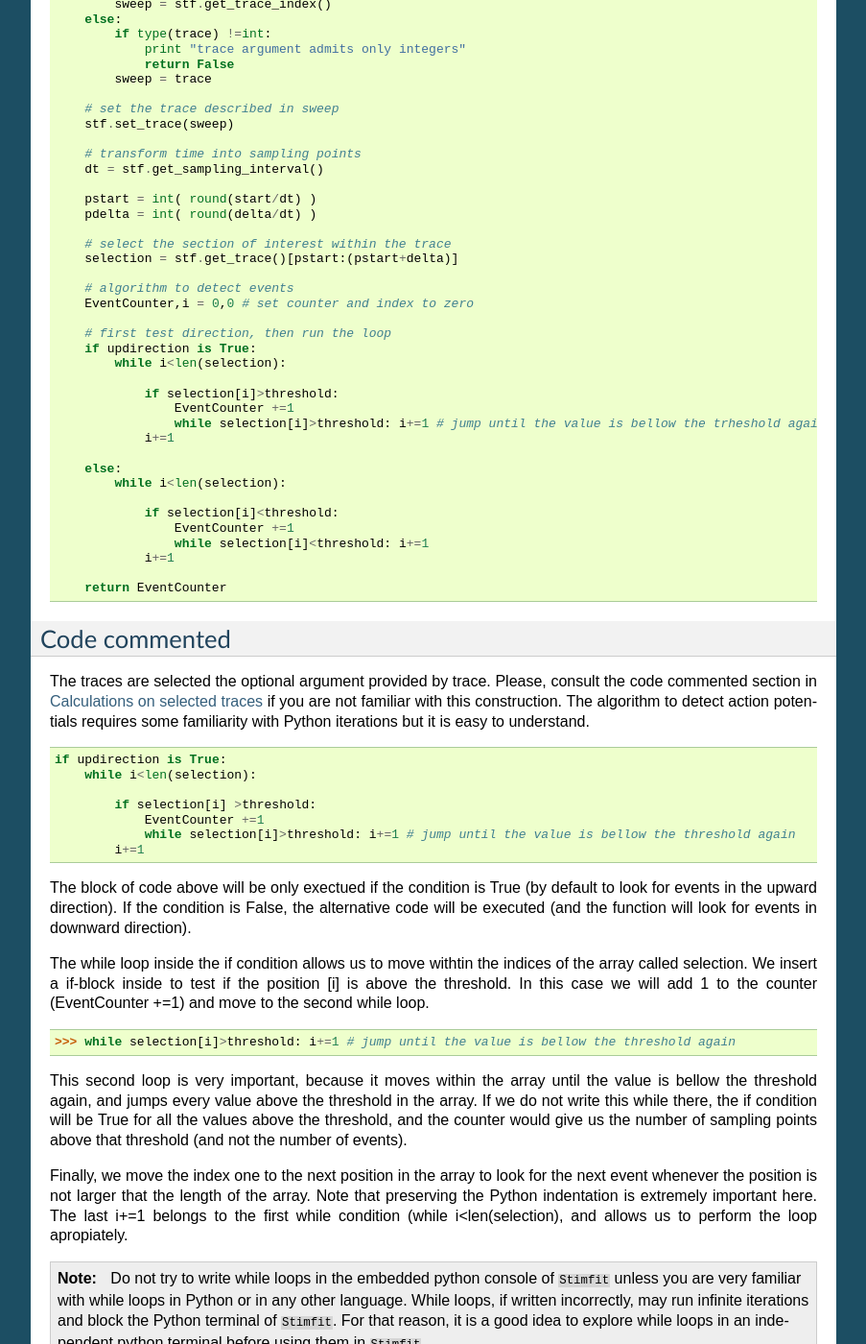
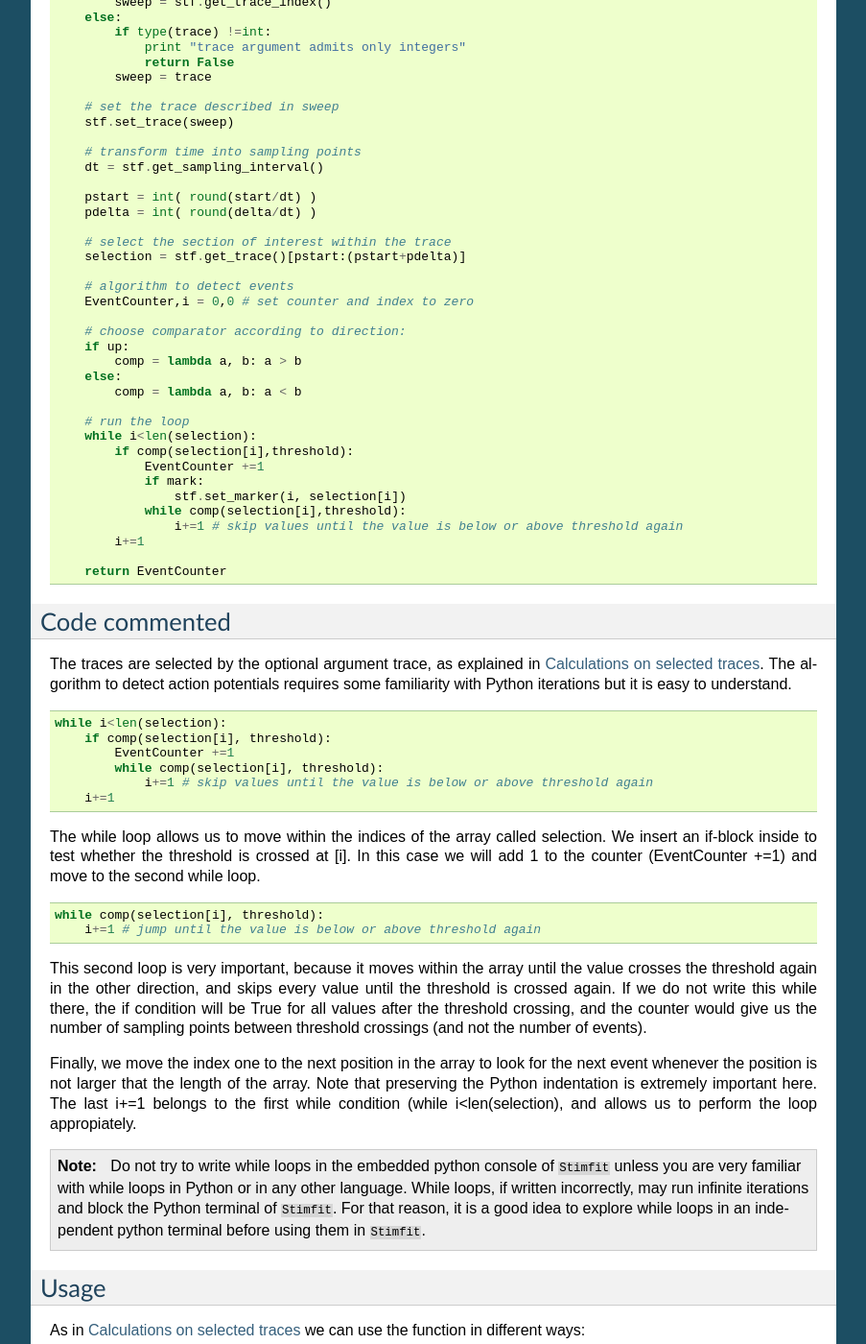
Before and after one commit to neurodroid/stimfit, a Sphinx documentation site: the page built from doc/sphinx/howto/apcounting.rst, in a window 1280 px wide and 1400 px high, scrolled down 926 px. Shown: the whole window at 96% size, without its empty margins (198-1101 px from the left). Built offline with Sphinx 7.4.7, drawn with Linux system fonts in a browser that asks for light colours; formulas are drawn with MathJax 3; some of the changed text lies outside the part shown.

Commit message:
Edited documentation.

```diff
--- a/doc/sphinx/howto/apcounting.rst
+++ b/doc/sphinx/howto/apcounting.rst
@@ -5,22 +5,22 @@ Event counting
 :Author: Jose Guzman
 :Date:  |today|
 
-Counting the number of events (for example action potentials) in a fixed time window is a very common task for the electrophysiologist. In the easiest form, the user would like to know how many spikes we can find following the onset of a stimulus (i.e current injection). We can write a simple Python function which automatically perform this calculation with a simple event detection routine.
+Counting the number of events (for example action potentials) within a time window is a very common task in electrophysiology. In its simplest form, the user would like to know how many spikes occur following the onset of a stimulus (i.e current injection). We can write a simple Python function which automatically performs this calculation with a simple event detection routine.
 
 .. note::
-    Stimfit has one in-build function which provides a way to count the number of events (i.e action potentials). In the menu bar, just select Analysis -> event detection-> threshold crossing... or alternatively with the Analysis-> Batch analysis->threshold crossing.
+    Stimfit has built-in functions to count the number of events (i.e action potentials). From the menu, select Analysis -> event detection-> threshold crossing... or alternatively with the Analysis-> Batch analysis->threshold crossing. However, this Python script allows for more flexibility while counting events, such as detecting positive- or negative-going events.
 
 ==========================
 The counter event function
 ==========================
 
-The following function counts the number of events (e.g action potentials) in a trace as responses above (updirection=True) or bellow (updirection=False) a threshold (by default 0). The argument updirectionenhances the original ``Stimfit`` event detection function. We can detect events in the possitive and negative direction.
+The following function counts the number of events (e.g action potentials) by detecting upward (up=True) or downward (up=False) threshold-crossings.
 ::
 
     # load main Stimfit module
     import stf
 
-    def count_events(start, delta, threshold=0, updirection=True, trace=None):
+    def count_events(start, delta, threshold=0, up=True, trace=None, mark=True):
         """
         Counts the number of events (e.g action potentials (AP)) in the current trace.
 
@@ -29,22 +29,22 @@ The following function counts the number of events (e.g action potentials) in a
         start       -- starting time (in ms) to look for events.
         delta       -- time interval (in ms) to look for events.
         threshold   -- (optional) detection threshold (default = 0).
-        updirection -- (optional) True (default) will look for events upwards, False downwards.
+        up          -- (optional) True (default) will look for upward events, False downwards.
         trace       -- (optional) zero-based index of the trace in the current channel,
-                    if None, the current trace is selected.
-
+                       if None, the current trace is selected.
+        mark        -- (optional) if True (default), set a mark at the point of threshold crossing
         Returns:
         An integer with the number of events.
 
         Examples:
         count_events(500,1000) returns the number of events found between t=500 ms and t=1500 ms
             above 0 in the current trace.
-        count_events(500,1000,False,-10,i) returns the number of events found bellow -10 in the
+        count_events(500,1000,False,-10,i) returns the number of events found below -10 in the
             trace i.
         """
 
         # sets the current trace or the one given in trace.
-        if sequence is None:
+        if trace is None:
             sweep = stf.get_trace_index()
         else:
             if type(trace) !=int:
@@ -62,27 +62,26 @@ The following function counts the number of events (e.g action potentials) in a
         pdelta = int( round(delta/dt) )
 
         # select the section of interest within the trace
-        selection = stf.get_trace()[pstart:(pstart+delta)]
+        selection = stf.get_trace()[pstart:(pstart+pdelta)]
 
         # algorithm to detect events
         EventCounter,i = 0,0 # set counter and index to zero
 
-        # first test direction, then run the loop
-        if updirection is True:
-            while i<len(selection):
+	# choose comparator according to direction:
+	if up:
+	    comp = lambda a, b: a > b
+        else:
+            comp = lambda a, b: a < b
 
-                if selection[i]>threshold:
-                    EventCounter +=1
-                    while selection[i]>threshold: i+=1 # jump until the value is bellow the trheshold again
-                i+=1
-
-        else:
-            while i<len(selection):
-
-                if selection[i]<threshold:
-                    EventCounter +=1
-                    while selection[i]<threshold: i+=1
-                i+=1
+        # run the loop
+	while i<len(selection):
+            if comp(selection[i],threshold):
+                EventCounter +=1
+		if mark:
+		    stf.set_marker(i, selection[i])
+                while comp(selection[i],threshold):
+                    i+=1 # skip values until the value is below or above threshold again
+            i+=1
 
         return EventCounter
 
@@ -90,29 +89,27 @@ The following function counts the number of events (e.g action potentials) in a
 Code commented
 ==============
 
-The traces are selected the optional argument provided by trace. Please, consult the code commented section in :doc:`/howto/amplitudes` if you are not familiar with this construction. The algorithm to detect action potentials requires some familiarity with Python iterations but it is easy to understand.
+The traces are selected by the optional argument trace, as explained in :doc:`/howto/amplitudes`. The algorithm to detect action potentials requires some familiarity with Python iterations but it is easy to understand.
 
 ::
 
-    if updirection is True:
-        while i<len(selection):
+    while i<len(selection):
+        if comp(selection[i], threshold):
+            EventCounter +=1
+            while comp(selection[i], threshold):
+                i+=1 # skip values until the value is below or above threshold again
+        i+=1
 
-            if selection[i] >threshold:
-                EventCounter +=1
-                while selection[i]>threshold: i+=1 # jump until the value is bellow the threshold again
-            i+=1
+The while loop allows us to move within the indices of the array called selection. We insert an if-block inside to test whether the threshold is crossed at [i]. In this case we will add 1 to the counter (EventCounter +=1) and move to the second while loop.
 
-The block of code above will be only exectued if the condition is True (by default to look for events in the upward direction). If the condition is False, the alternative code will be executed (and the function will look for events in downward direction).
+::
 
-The while loop inside the if condition allows us to move withtin the indices of the array called selection. We insert a if-block inside to test if the position [i] is above the threshold. In this case we will add 1 to the counter (EventCounter +=1) and move to the second while loop.
+    while comp(selection[i], threshold):
+        i+=1 # jump until the value is below or above threshold again
 
-..
+This second loop is very important, because it moves within the array until the value crosses the threshold again in the other direction, and skips every value until the threshold is crossed again. If we do not write this while there, the if condition will be True for all values after the threshold crossing, and the counter would give us the number of sampling points between threshold crossings (and not the number of events).
 
-    >>> while selection[i]>threshold: i+=1 # jump until the value is bellow the threshold again
-
-This second loop is very important, because it moves within the array until the value is bellow the threshold again, and jumps every value above the threshold in the array. If we do not write this while there, the if condition will be True for all the values above the threshold, and the counter would give us the number of sampling points above that threshold (and not the number of events).
-
-Finally, we move the index one to the next position in the array to look for the next event whenever the position is not larger that the length of the array. Note that preserving the Python indentation is extremely important here. The last i+=1 belongs to the first while condition (while i<len(selection), and allows us to perform the loop apropiately.
+Finally, we move the index one to the next position in the array to look for the next event whenever the position is not larger that the length of the array. Note that preserving the Python indentation is extremely important here. The last i+=1 belongs to the first while condition (while i<len(selection), and allows us to perform the loop appropiately.
 
 .. note::
 
@@ -134,7 +131,7 @@ will return the number of events above 0 mV in the current trace/channel between
 
     >>> myFile.count_events(500,100,False,-40,10)
 
-this will look for events bellow the value -40 but not in the current trace, only in the trace 9 (zero-based index is 10).
+this will look for events below the value -40 but not in the current trace, only in the trace 11 (zero-based index is 10).
 
 ::
 
@@ -149,3 +146,5 @@ will create a Python list with the number of events (e.g spikes) found between t
    >>> stf.show_table(mytable)
 
 this creates a table with 2 columns with the trace number a number of spikes found previously.
+
+Obviously, the function could be extended to return the time points of threshold crossings so that the interspike intervals can be calculated. This is left as an exercise to the reader.
```
